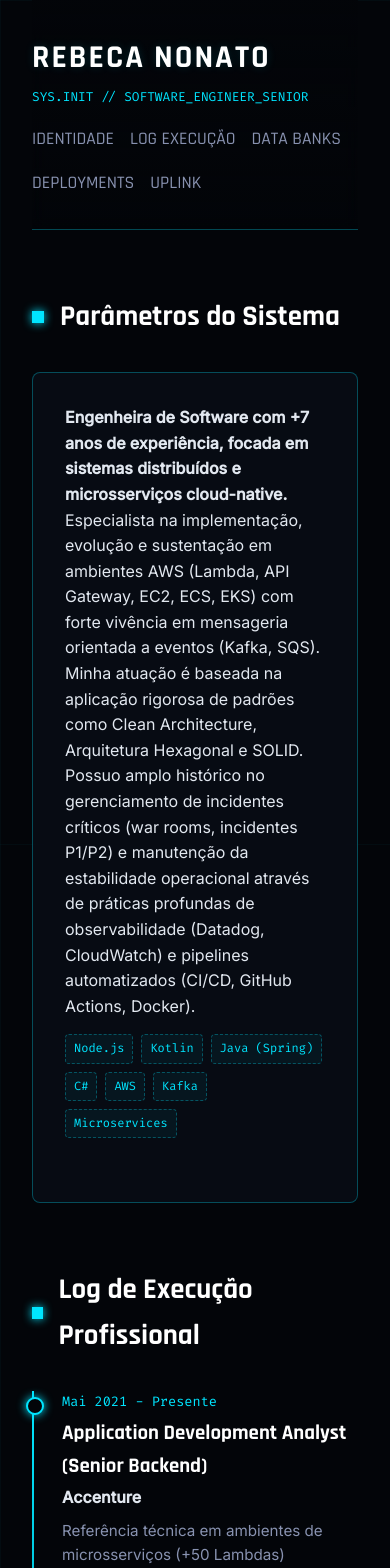
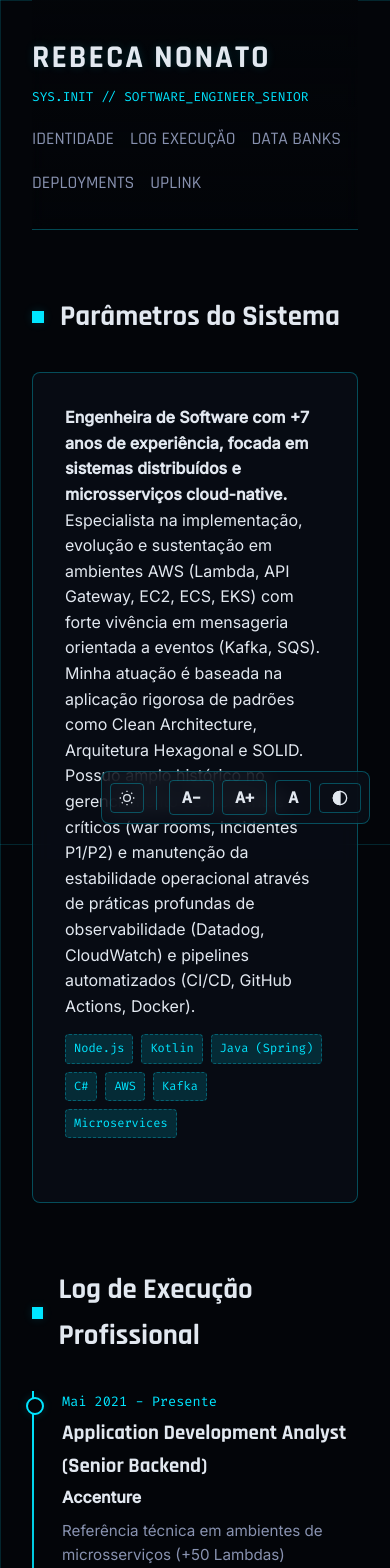
Before and after one commit to rebecanonato89/rebecanonato89, a Vue app: page / in a window 390 px wide. Shown: the top 1568 px of the page. Built offline with nearby package versions, Linux system fonts and the light colour scheme.

Commit message:
feat: enhance accessibility features with theme toggle, font size adjustments, and high contrast mode

```diff
--- a/src/App.vue
+++ b/src/App.vue
@@ -1,5 +1,31 @@
 <template>
-  <div class="container">
+  <div class="container" :class="{ 'high-contrast-mode': isHighContrast, 'light-mode': isLightMode }">
+    <a href="#main-content" class="skip-link">Pular para o conteúdo principal</a>
+
+    <aside class="a11y-toolbar" aria-label="Ferramentas de acessibilidade e tema">
+      <button @click="toggleTheme" class="a11y-btn theme-btn" :aria-label="isLightMode ? 'Ativar modo escuro' : 'Ativar modo claro'">
+        <svg v-if="!isLightMode" viewBox="0 0 24 24" fill="none" stroke="currentColor" stroke-width="2" aria-hidden="true">
+          <circle cx="12" cy="12" r="5"></circle>
+          <path d="M12 1v2M12 21v2M4.2 4.2l1.4 1.4M18.4 18.4l1.4 1.4M1 12h2M21 12h2M4.2 19.8l1.4-1.4M18.4 5.6l1.4-1.4"></path>
+        </svg>
+        <svg v-else viewBox="0 0 24 24" fill="none" stroke="currentColor" stroke-width="2" aria-hidden="true">
+          <path d="M21 12.79A9 9 0 1 1 11.21 3 7 7 0 0 0 21 12.79z"></path>
+        </svg>
+      </button>
+
+      <div class="a11y-divider" aria-hidden="true"></div>
+
+      <button @click="changeFontSize(-1)" class="a11y-btn" aria-label="Diminuir tamanho da fonte">A-</button>
+      <button @click="changeFontSize(1)" class="a11y-btn" aria-label="Aumentar tamanho da fonte">A+</button>
+      <button @click="resetFontSize" class="a11y-btn" aria-label="Restaurar tamanho da fonte padrão">A</button>
+      <button @click="toggleHighContrast" class="a11y-btn" :aria-pressed="isHighContrast" aria-label="Alternar modo de alto contraste restrito">
+        <svg viewBox="0 0 24 24" fill="none" stroke="currentColor" stroke-width="2" aria-hidden="true">
+          <circle cx="12" cy="12" r="10"></circle>
+          <path d="M12 2a10 10 0 0 0 0 20z" fill="currentColor"></path>
+        </svg>
+      </button>
+    </aside>
+
     <header>
       <div class="brand">
         <h1>Rebeca Nonato</h1>
@@ -68,10 +94,12 @@
               <span class="card-period">{{ project.period }}</span>
             </header>
             <div class="card-desc" v-html="project.description"></div>
-            <ul class="tech-list" aria-label="Stack">
+            <ul class="tech-list" aria-label="Stack Tecnológica">
               <li v-for="tech in project.stack" :key="tech" class="tech-tag">{{ tech }}</li>
             </ul>
-            <a :href="project.link" target="_blank" rel="noopener noreferrer" class="btn-hud">Repositório</a>
+            <a :href="project.link" target="_blank" rel="noopener noreferrer" class="btn-hud">
+              Repositório <span class="sr-only"> (Abre em uma nova aba)</span>
+            </a>
           </article>
         </div>
       </section>
@@ -82,8 +110,12 @@
           <h3 class="card-title">Canais Seguros</h3>
           <p class="card-desc">Conexões abertas para propostas de engenharia, arquitetura e discussões sobre resiliência de sistemas críticos.</p>
           <div style="display: flex; gap: var(--space-md); flex-wrap: wrap;">
-            <a href="https://www.linkedin.com/in/rebecanonato89/" target="_blank" rel="noopener noreferrer" class="btn-hud">LinkedIn</a>
-            <a href="https://github.com/rebecanonato89" target="_blank" rel="noopener noreferrer" class="btn-hud">GitHub</a>
+            <a href="https://www.linkedin.com/in/rebecanonato89/" target="_blank" rel="noopener noreferrer" class="btn-hud">
+              LinkedIn <span class="sr-only"> (Abre em uma nova aba)</span>
+            </a>
+            <a href="https://github.com/rebecanonato89" target="_blank" rel="noopener noreferrer" class="btn-hud">
+              GitHub <span class="sr-only"> (Abre em uma nova aba)</span>
+            </a>
             <a href="mailto:rebecanonato89@gmail.com" class="btn-hud">Email Direto</a>
           </div>
         </div>
@@ -91,7 +123,7 @@
     </main>
 
     <footer>
-      <p>CONSTRUÍDO COM VUE.JS, HTML SEMÂNTICO E CSS FLUIDO. ACESSIBILIDADE NIVEL MASTER.</p>
+      <p>CONSTRUÍDO COM VUE.JS, HTML SEMÂNTICO E CSS FLUIDO. ACESSIBILIDADE NIVEL AAA.</p>
       <p>REBECA NONATO &copy; 2026</p>
     </footer>
   </div>
@@ -102,6 +134,9 @@ export default {
   name: 'App',
   data() {
     return {
+      fontSizeStep: 0,
+      isHighContrast: false,
+      isLightMode: false,
       experienceData: [
         {
           role: 'Application Development Analyst (Senior Backend)',
@@ -141,7 +176,7 @@ export default {
           period: 'Dez 2025'
         },
         {
-          role: 'AWS Educate Machine Learning Foundations - Training Badge',
+          role: 'AWS Educate Machine Learning Foundations',
           company: 'Amazon Web Services (AWS)',
           period: 'Jun 2025',
           description: 'Competências: AWS'
@@ -150,7 +185,7 @@ export default {
           role: 'Introducing Generative AI with AWS',
           company: 'Udacity',
           period: 'Jun 2025',
-          description: 'Competências: Large Language Models, AWS para IA Generativa e mais 3'
+          description: 'Competências: Large Language Models, AWS para IA Generativa'
         },
         {
           role: 'Especialização em Arquitetura e Desenvolvimento Java',
@@ -163,25 +198,15 @@ export default {
           period: 'Certificação'
         },
         {
-          role: 'Bertelsmann Data Science Challenge Scholarship Course',
+          role: 'Bertelsmann Data Science Challenge',
           company: 'Udacity',
           period: 'Mar 2022',
-          description: 'Competências: Análise estatística, Python e mais 5'
-        },
-        {
-          role: 'Scrum Fundamentals',
-          company: 'International Scrum Institute™',
-          period: 'Jan 2017'
+          description: 'Competências: Análise estatística, Python'
         },
         {
           role: 'Mestrado em Engenharia de Sistemas e Automação',
           company: 'Universidade Federal de Lavras (UFLA)',
           period: 'Jan 2012 - Dez 2014'
-        },
-        {
-          role: 'Bacharelado em Matemática',
-          company: 'Faculdade Educacional da Lapa',
-          period: 'Jan 2013 - Dez 2017'
         },
         {
           role: 'Bacharelado em Sistemas de Informação',
@@ -200,40 +225,76 @@ export default {
         {
           title: 'AllRev: Plataforma SaaS Multi-Tenant Full-Stack',
           period: 'Abr 2025 - Momento',
-          description: '<p>Plataforma SaaS projetada com arquitetura Multi-Tenant para servir múltiplas empresas a partir de uma única instância.</p><p style="margin-top: 10px;"><strong>Back-end:</strong> NestJS/TypeScript, PostgreSQL (TypeORM), JWT e RBAC para controle de acesso restrito e seguro.</p><p style="margin-top: 10px;"><strong>Front-end:</strong> SPA em Angular 17 (standalone components), NgRx para gestão de estado e Route Guards para segurança espelhada.</p>',
+          description: '<p>Plataforma SaaS projetada com arquitetura Multi-Tenant para servir múltiplas empresas a partir de uma única instância.</p><p style="margin-top: 10px;"><strong>Back-end:</strong> NestJS/TypeScript, PostgreSQL (TypeORM), JWT e RBAC para controle de acesso restrito e seguro.</p><p style="margin-top: 10px;"><strong>Front-end:</strong> SPA em Angular 17, NgRx para gestão de estado e Route Guards para segurança espelhada.</p>',
           stack: ['NestJS', 'Angular 17', 'PostgreSQL', 'Multi-Tenant', 'JWT'],
           link: 'https://github.com/Devs-IO/allrev-backend'
         },
         {
           title: 'ClinicFiapApp - Microsserviços de Agendamento Hospitalar',
           period: 'Ago 2025 - Dez 2025',
-          description: '<p>Solução backend modular distribuída (Scheduler, Notification, History) com comunicação assíncrona.</p><ul style="margin-top: 10px; padding-left: 20px;"><li><strong>Integridade:</strong> Outbox Pattern manual para consistência de dados.</li><li><strong>CQRS:</strong> History Service atua como base de leitura alimentada por eventos.</li><li><strong>Resiliência:</strong> Consumidores Kafka idempotentes e configuração de Dead Letter Queues (DLQ).</li><li><strong>Infraestrutura:</strong> Docker Compose com Zookeeper e Kafka UI.</li></ul>',
+          description: '<p>Solução backend modular distribuída (Scheduler, Notification, History) com comunicação assíncrona.</p><ul style="margin-top: 10px; padding-left: 20px;"><li><strong>Integridade:</strong> Outbox Pattern manual para consistência de dados.</li><li><strong>CQRS:</strong> History Service atua como base de leitura alimentada por eventos.</li><li><strong>Resiliência:</strong> Consumidores Kafka idempotentes e configuração de Dead Letter Queues (DLQ).</li></ul>',
           stack: ['Java', 'Spring', 'Kafka', 'GraphQL', 'CQRS'],
           link: 'https://github.com/fiap-tech-challenge-java/clinicfiapp-monorepo'
         },
         {
           title: 'Food Fiapp: API de Gestão de Restaurantes',
           period: 'Jul 2025 - Out 2025',
-          description: '<p>Sistema robusto desenvolvido em Java 21 e Spring Boot 3.5.5 seguindo rigorosamente os princípios de Clean Architecture.</p><ul style="margin-top: 10px; padding-left: 20px;"><li><strong>Qualidade:</strong> Testes Unitários (JUnit 5/Mockito), Integração (H2), e Arquitetura (ArchUnit). Cobertura configurada para >90% no JaCoCo.</li><li><strong>Armazenamento:</strong> Integração com object storage MinIO.</li><li><strong>Infra:</strong> Totalmente containerizado via Docker.</li></ul>',
+          description: '<p>Sistema robusto desenvolvido em Java 21 e Spring Boot 3.5.5 seguindo rigorosamente os princípios de Clean Architecture.</p><ul style="margin-top: 10px; padding-left: 20px;"><li><strong>Qualidade:</strong> Testes Unitários (JUnit 5/Mockito), Integração (H2), e Arquitetura (ArchUnit). Cobertura configurada para >90% no JaCoCo.</li><li><strong>Armazenamento:</strong> Integração com object storage MinIO.</li></ul>',
           stack: ['Java 21', 'Clean Architecture', 'MinIO', 'Docker', 'JUnit 5'],
           link: 'https://github.com/fiap-tech-challenge-java/food-fiapp'
         },
         {
           title: 'TechChallenge: API de Gestão de Usuários',
           period: 'Mai 2025 - Jul 2025',
-          description: '<p>API RESTful em Java 21 focada em gerenciamento de usuários. Implementação central baseada em Arquitetura Hexagonal (Ports & Adapters) para isolamento do domínio de negócio.</p><ul style="margin-top: 10px; padding-left: 20px;"><li><strong>Segurança:</strong> Autenticação via Spring Security e JWT com RBAC estruturado (OWNER vs CUSTOMER).</li><li><strong>Qualidade:</strong> SOLID, MapStruct, tratamento global de exceções e testes automatizados.</li></ul>',
+          description: '<p>API RESTful em Java 21 focada em gerenciamento de usuários. Implementação central baseada em Arquitetura Hexagonal (Ports & Adapters) para isolamento do domínio de negócio.</p><ul style="margin-top: 10px; padding-left: 20px;"><li><strong>Segurança:</strong> Autenticação via Spring Security e JWT com RBAC estruturado.</li><li><strong>Qualidade:</strong> SOLID, MapStruct, tratamento global de exceções e testes automatizados.</li></ul>',
           stack: ['Java 21', 'Arquitetura Hexagonal', 'JWT', 'Spring Security', 'PostgreSQL'],
           link: 'https://github.com/fiap-tech-challenge-java/fiap-tech-challenge'
-        },
-        {
-          title: 'Equinox Solar CRM: Plataforma Full-Stack & Pesquisa',
-          period: 'Mar 2023 - Dez 2023',
-          description: '<p>Plataforma para CRM e ambiente de pesquisa para otimização de testes de software usando IA.</p><ul style="margin-top: 10px; padding-left: 20px;"><li><strong>Seleção de Testes:</strong> Uso de Machine Learning (scikit-learn) para identificar subconjuntos de testes relevantes para mudanças no código.</li><li><strong>Geração de Testes:</strong> Investigação do uso de LLMs para sugerir novos testes unitários e atuar como hedge de segurança.</li></ul>',
-          stack: ['NestJS', 'TypeScript', 'Machine Learning', 'Python', 'NLP'],
-          link: '#'
         }
       ]
     };
+  },
+  mounted() {
+    // Recupera a preferência de tema do usuário (caso ele já tenha alterado antes)
+    const savedTheme = localStorage.getItem('rebeca-portfolio-lightmode');
+    if (savedTheme === 'true') {
+      this.isLightMode = true;
+      this.applyBodyClass();
+    }
+  },
+  methods: {
+    toggleTheme() {
+      this.isLightMode = !this.isLightMode;
+      localStorage.setItem('rebeca-portfolio-lightmode', this.isLightMode);
+      this.applyBodyClass();
+    },
+    applyBodyClass() {
+      // Sincroniza a cor de fundo real do body para evitar barras brancas/pretas no scroll overflow
+      if (this.isHighContrast) {
+        document.body.style.backgroundColor = '#000000';
+      } else if (this.isLightMode) {
+        document.body.style.backgroundColor = '#f4f7fb';
+      } else {
+        document.body.style.backgroundColor = '#030509';
+      }
+    },
+    changeFontSize(step) {
+      this.fontSizeStep += step;
+      if (this.fontSizeStep > 4) this.fontSizeStep = 4;
+      if (this.fontSizeStep < -2) this.fontSizeStep = -2;
+      this.applyFontSize();
+    },
+    resetFontSize() {
+      this.fontSizeStep = 0;
+      this.applyFontSize();
+    },
+    applyFontSize() {
+      const newSize = 100 + (this.fontSizeStep * 10);
+      document.documentElement.style.fontSize = `${newSize}%`;
+    },
+    toggleHighContrast() {
+      this.isHighContrast = !this.isHighContrast;
+      this.applyBodyClass();
+    }
   }
 };
 </script>
@@ -241,6 +302,9 @@ export default {
 <style>
 @import url('https://fonts.googleapis.com/css2?family=Inter:wght@400;500&family=Rajdhani:wght@500;600;700&family=Fira+Code:wght@400;500&display=swap');
 
+/* =========================================
+   VARIÁVEIS PADRÃO (DARK MODE / SCI-FI)
+   ========================================= */
 :root {
   --bg-base: #030509;
   --bg-surface: rgba(10, 15, 25, 0.7);
@@ -249,29 +313,76 @@ export default {
   --cyan-border: rgba(0, 229, 255, 0.3);
   --text-main: #e2e8f0;
   --text-muted: #8892b0;
+
   --font-ui: 'Rajdhani', sans-serif;
   --font-read: 'Inter', sans-serif;
   --font-code: 'Fira Code', monospace;
+
   --space-sm: 0.5rem;
   --space-md: 1rem;
   --space-lg: 2rem;
   --space-xl: 4rem;
 }
 
+/* =========================================
+   VARIÁVEIS MODO CLARO (LIGHT MODE)
+   ========================================= */
+.light-mode {
+  --bg-base: #f4f7fb;
+  --bg-surface: rgba(255, 255, 255, 0.85);
+  --cyan-core: #0066cc; /* Azul Elétrico mais escuro para contraste */
+  --cyan-dim: rgba(0, 102, 204, 0.1);
+  --cyan-border: rgba(0, 102, 204, 0.3);
+  --text-main: #1a202c;
+  --text-muted: #4a5568;
+}
+
+/* =========================================
+   VARIÁVEIS ALTO CONTRASTE (PRIORIDADE MÁXIMA)
+   ========================================= */
+.high-contrast-mode {
+  --bg-base: #000000;
+  --bg-surface: #000000;
+  --cyan-core: #FFFF00; /* Amarelo puro */
+  --cyan-dim: transparent;
+  --cyan-border: #FFFF00;
+  --text-main: #FFFFFF;
+  --text-muted: #FFFFFF;
+}
+
+/* RESET */
 * { margin: 0; padding: 0; box-sizing: border-box; }
 html { font-size: 100%; scroll-behavior: smooth; }
+
 body {
   font-family: var(--font-read);
   background-color: var(--bg-base);
   color: var(--text-main);
   line-height: 1.6;
+  transition: background-color 0.4s ease, color 0.4s ease;
+}
+
+/* O grid de fundo precisa ser gerenciado pelo wrapper para respeitar os temas */
+.container {
+  min-height: 100vh;
+  background-color: var(--bg-base);
   background-image:
-    linear-gradient(rgba(0, 229, 255, 0.03) 1px, transparent 1px),
-    linear-gradient(90deg, rgba(0, 229, 255, 0.03) 1px, transparent 1px);
+    linear-gradient(var(--cyan-dim) 1px, transparent 1px),
+    linear-gradient(90deg, var(--cyan-dim) 1px, transparent 1px);
   background-size: 40px 40px;
   background-attachment: fixed;
+  transition: background-color 0.4s ease;
+  padding: 0 var(--space-lg);
+  max-width: 1000px;
+  margin: 0 auto;
 }
 
+/* Desliga fundo no alto contraste */
+.high-contrast-mode.container { background-image: none !important; }
+
+/* =========================================
+   ACESSBILIDADE & BARRA HUD
+   ========================================= */
 .skip-link {
   position: absolute; top: -100px; left: 0;
   background: var(--cyan-core); color: #000;
@@ -281,75 +392,139 @@ body {
 }
 .skip-link:focus { top: 0; }
 
-*:focus-visible {
-  outline: 2px dashed var(--cyan-core);
-  outline-offset: 4px;
-  box-shadow: 0 0 15px var(--cyan-dim);
-  border-radius: 4px;
+.sr-only {
+  position: absolute; width: 1px; height: 1px; padding: 0; margin: -1px;
+  overflow: hidden; clip: rect(0, 0, 0, 0); white-space: nowrap; border-width: 0;
 }
 
-.container { max-width: 1000px; margin: 0 auto; padding: 0 var(--space-lg); }
+*:focus-visible {
+  outline: 2px dashed var(--cyan-core); outline-offset: 4px;
+  box-shadow: 0 0 15px var(--cyan-dim); border-radius: 4px;
+}
+
+.a11y-toolbar {
+  position: fixed; top: 20px; right: 20px;
+  display: flex; gap: 8px; align-items: center;
+  z-index: 1000; background: var(--bg-surface);
+  padding: 8px; border: 1px solid var(--cyan-border);
+  border-radius: 8px; backdrop-filter: blur(10px);
+  transition: background 0.4s, border-color 0.4s;
+}
+
+.a11y-divider {
+  width: 1px; height: 24px; background-color: var(--cyan-border);
+  margin: 0 4px;
+}
+
+.a11y-btn {
+  background: transparent; color: var(--text-main);
+  border: 1px solid var(--cyan-border); border-radius: 4px;
+  padding: 6px 12px; font-family: var(--font-code);
+  font-size: 1rem; font-weight: bold; cursor: pointer;
+  transition: all 0.2s; display: flex; align-items: center; justify-content: center;
+}
+.a11y-btn:hover, .a11y-btn:focus-visible {
+  background: var(--cyan-core); color: var(--bg-base);
+}
+.a11y-btn svg { width: 16px; height: 16px; }
+.theme-btn { padding: 6px 8px; }
+
+/* =========================================
+   LAYOUT & COMPONENTES
+   ========================================= */
 header {
   padding: var(--space-lg) 0; display: flex; justify-content: space-between; align-items: center;
   border-bottom: 1px solid var(--cyan-border); margin-bottom: var(--space-xl);
+  background: var(--bg-surface);
+  position: sticky; top: 0; z-index: 100; backdrop-filter: blur(8px);
+  transition: background 0.4s, border-color 0.4s;
+}
+
+/* Gradiente na borda superior apenas no Dark Mode (Fica feio no claro) */
+body:not(.light-mode):not(.high-contrast-mode) header {
   background: linear-gradient(180deg, rgba(3,5,9,0.95) 0%, rgba(3,5,9,0) 100%);
-  position: sticky; top: 0; z-index: 100; backdrop-filter: blur(8px);
 }
-.brand h1 { font-family: var(--font-ui); font-size: 2rem; color: #fff; text-transform: uppercase; letter-spacing: 2px; text-shadow: 0 0 10px var(--cyan-dim); }
+
+.brand h1 { font-family: var(--font-ui); font-size: 2rem; color: var(--text-main); text-transform: uppercase; letter-spacing: 2px; text-shadow: 0 0 10px var(--cyan-dim); }
 .brand span { font-family: var(--font-code); font-size: 0.8rem; color: var(--cyan-core); }
 nav ul { list-style: none; display: flex; gap: var(--space-lg); }
 nav a { color: var(--text-muted); text-decoration: none; font-family: var(--font-ui); font-size: 1.1rem; text-transform: uppercase; transition: 0.3s; }
-nav a:hover { color: var(--cyan-core); text-shadow: 0 0 8px var(--cyan-core); }
+nav a:hover { color: var(--cyan-core); text-shadow: 0 0 8px var(--cyan-dim); }
+
 section { margin-bottom: var(--space-xl); }
 .section-title {
-  font-family: var(--font-ui); font-size: 2.2rem; color: #fff; margin-bottom: var(--space-lg);
+  font-family: var(--font-ui); font-size: 2.2rem; color: var(--text-main); margin-bottom: var(--space-lg);
   display: flex; align-items: center; gap: var(--space-md);
 }
-.section-title::before { content: ''; display: block; width: 12px; height: 12px; background: var(--cyan-core); box-shadow: 0 0 10px var(--cyan-core); }
-.hero p { font-size: 1.1rem; color: var(--text-muted); margin-bottom: var(--space-md); }
-.hero strong { color: var(--text-main); font-weight: 500; }
+.section-title::before { content: ''; display: block; width: 12px; height: 12px; background: var(--cyan-core); box-shadow: 0 0 10px var(--cyan-dim); }
 
-/* Alterado para 1fr (coluna única) para comportar a riqueza de texto dos projetos */
-.project-grid { display: grid; grid-template-columns: 1fr; gap: var(--space-lg); }
 .hud-card {
-  background: var(--bg-surface); border: 1px solid var(--cyan-border); border-radius: 8px;
-  padding: var(--space-lg); display: flex; flex-direction: column; transition: 0.3s;
+  background: var(--bg-surface);
+  border: 1px solid var(--cyan-border);
+  border-radius: 8px;
+  padding: var(--space-lg);
+  display: flex;
+  flex-direction: column;
+  transition: all 0.3s;
   backdrop-filter: blur(10px);
+  color: var(--text-main);
 }
-.hud-card:hover { transform: translateY(-3px); border-color: var(--cyan-core); box-shadow: 0 5px 20px rgba(0, 229, 255, 0.1); }
+.hud-card p, .hud-card strong {
+  color: var(--text-main);
+}
+.hud-card:hover {
+  transform: translateY(-3px);
+  border-color: var(--cyan-core);
+  box-shadow: 0 5px 20px var(--cyan-dim);
+}
 
-/* Ajustes do cabeçalho do Card para exibir a data */
+.high-contrast-mode .hud-card { border-width: 2px; box-shadow: none !important; }
+
 .card-header { display: flex; justify-content: space-between; align-items: baseline; margin-bottom: var(--space-md); border-bottom: 1px dashed var(--cyan-dim); padding-bottom: var(--space-sm); }
-.card-title { font-family: var(--font-ui); font-size: 1.6rem; color: #fff; margin-bottom: 0; }
+.card-title { font-family: var(--font-ui); font-size: 1.6rem; color: var(--text-main); margin-bottom: 0; }
 .card-period { font-family: var(--font-code); font-size: 0.85rem; color: var(--cyan-core); }
 
-.card-desc { color: var(--text-muted); font-size: 0.95rem; flex-grow: 1; margin-bottom: var(--space-lg); }
+.card-desc { color: var(--text-main); font-size: 0.95rem; flex-grow: 1; margin-bottom: var(--space-lg); }
+.card-desc p, .card-desc ul, .card-desc li { color: var(--text-main) !important; }
+
+.project-grid { display: grid; grid-template-columns: 1fr; gap: var(--space-lg); }
+
 .tech-list { list-style: none; display: flex; flex-wrap: wrap; gap: var(--space-sm); margin-bottom: var(--space-lg); }
-.tech-tag { font-family: var(--font-code); font-size: 0.75rem; color: var(--cyan-core); background: rgba(0, 229, 255, 0.05); border: 1px dashed var(--cyan-border); padding: 4px 8px; border-radius: 4px; }
-.btn-hud { display: inline-flex; align-items: center; gap: 8px; background: rgba(0, 229, 255, 0.1); color: var(--cyan-core); border: 1px solid var(--cyan-border); padding: 8px 16px; font-family: var(--font-ui); font-size: 1.1rem; text-decoration: none; text-transform: uppercase; transition: all 0.3s; align-self: flex-start; }
-.btn-hud:hover { background: var(--cyan-core); color: #000; box-shadow: 0 0 15px var(--cyan-core); }
+.tech-tag { font-family: var(--font-code); font-size: 0.75rem; color: var(--cyan-core); background: var(--cyan-dim); border: 1px dashed var(--cyan-border); padding: 4px 8px; border-radius: 4px; }
+
+.btn-hud { display: inline-flex; align-items: center; gap: 8px; background: var(--cyan-dim); color: var(--cyan-core); border: 1px solid var(--cyan-border); padding: 8px 16px; font-family: var(--font-ui); font-size: 1.1rem; text-decoration: none; text-transform: uppercase; transition: all 0.3s; align-self: flex-start; }
+.btn-hud:hover { background: var(--cyan-core); color: var(--bg-base); box-shadow: 0 0 15px var(--cyan-dim); }
 
 .timeline { list-style: none; position: relative; padding-left: 30px; }
 .timeline::before {
   content: ''; position: absolute; left: 0; top: 0; bottom: 0; width: 2px;
-  background: linear-gradient(to bottom, var(--cyan-core), rgba(0,229,255,0.1));
+  background: linear-gradient(to bottom, var(--cyan-core), transparent);
 }
 .timeline-item { position: relative; margin-bottom: var(--space-lg); }
 .timeline-item::before {
   content: ''; position: absolute; left: -36px; top: 6px; width: 14px; height: 14px;
   background: var(--bg-base); border: 2px solid var(--cyan-core); border-radius: 50%;
-  box-shadow: 0 0 10px var(--cyan-core);
+  box-shadow: 0 0 10px var(--cyan-dim); transition: background 0.4s;
 }
 .timeline-date { font-family: var(--font-code); font-size: 0.85rem; color: var(--cyan-core); margin-bottom: 4px; display: block; }
-.timeline-title { font-family: var(--font-ui); font-size: 1.3rem; color: #fff; margin-bottom: 2px; }
+.timeline-title { font-family: var(--font-ui); font-size: 1.3rem; color: var(--text-main); margin-bottom: 2px; }
 .timeline-org { font-weight: 600; color: var(--text-main); font-size: 1rem; margin-bottom: 8px; }
 .timeline-desc { color: var(--text-muted); font-size: 0.95rem; }
+
 footer { border-top: 1px solid var(--cyan-border); padding: var(--space-lg) 0; text-align: center; font-family: var(--font-code); font-size: 0.8rem; color: var(--text-muted); }
+
+/* =========================================
+   RESPONSIVIDADE E DISTÚRBIOS VESTIBULARES
+   ========================================= */
+@media (prefers-reduced-motion: reduce) {
+  * { animation-duration: 0.01ms !important; animation-iteration-count: 1 !important; transition-duration: 0.01ms !important; scroll-behavior: auto !important; }
+}
 
 @media (max-width: 768px) {
   header { flex-direction: column; gap: var(--space-md); align-items: flex-start; }
   nav ul { flex-wrap: wrap; gap: var(--space-md); }
   .section-title { font-size: 1.8rem; }
   .card-header { flex-direction: column; }
+  .a11y-toolbar { top: auto; bottom: 20px; right: 20px; }
 }
 </style>
```
